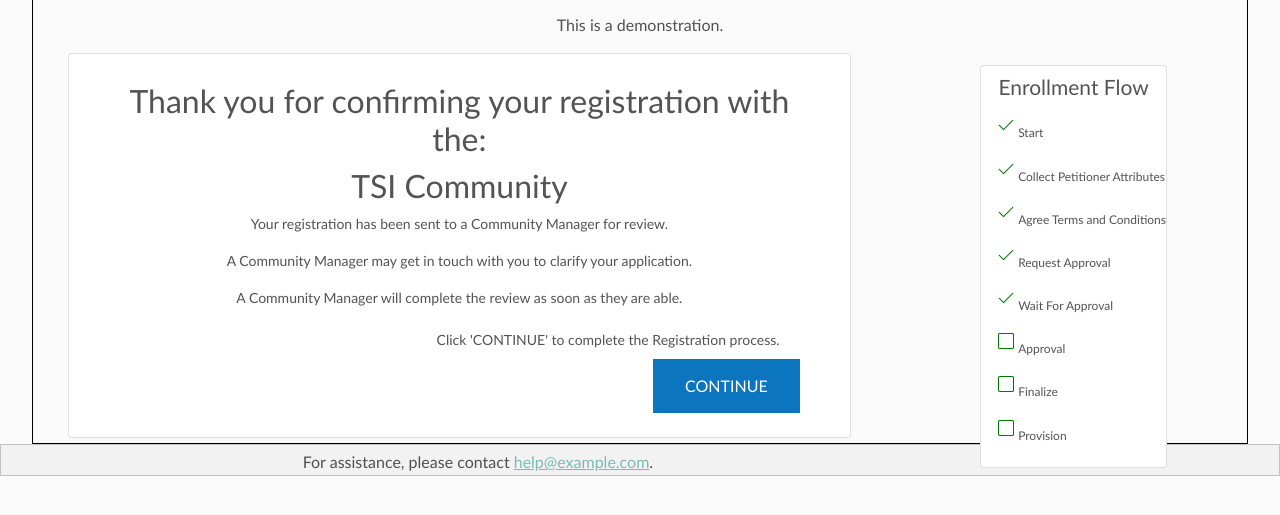
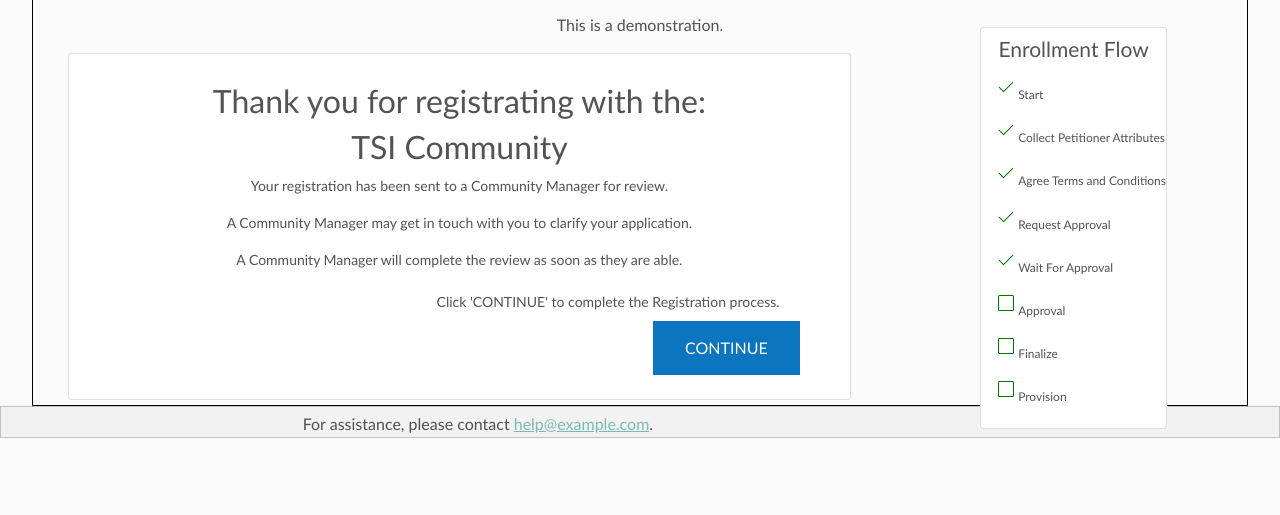
Before and after one commit to patricksouth/tsi-landing-pages, a plain HTML site: page received_awaiting_approval.html in a window 1280 px wide. Shown: the part 149-664 px from the top of the page. Drawn offline with nearby package versions, Linux system fonts and the light colour scheme.

Commit message:
Label update

```diff
--- a/received_awaiting_approval.html
+++ b/received_awaiting_approval.html
@@ -42,7 +42,7 @@ div.skincilogonlogo a img{height:70px}.footer{border:1px solid #c0c2c5;backgroun
   <div class="card col-sm-20 offset-sm-1">
     <div class="card-body px-5">
       <div class="card-text my-2">
-        <h2 style="text-align: center;">Thank you for confirming your registration with the: </h2>
+        <h2 style="text-align: center;">Thank you for registrating with the: </h2>
         <h2 style="text-align: center;">TSI Community</h2>
 
         <p style="text-align: center;">Your registration has been sent to a Community Manager for review. </p>
```
